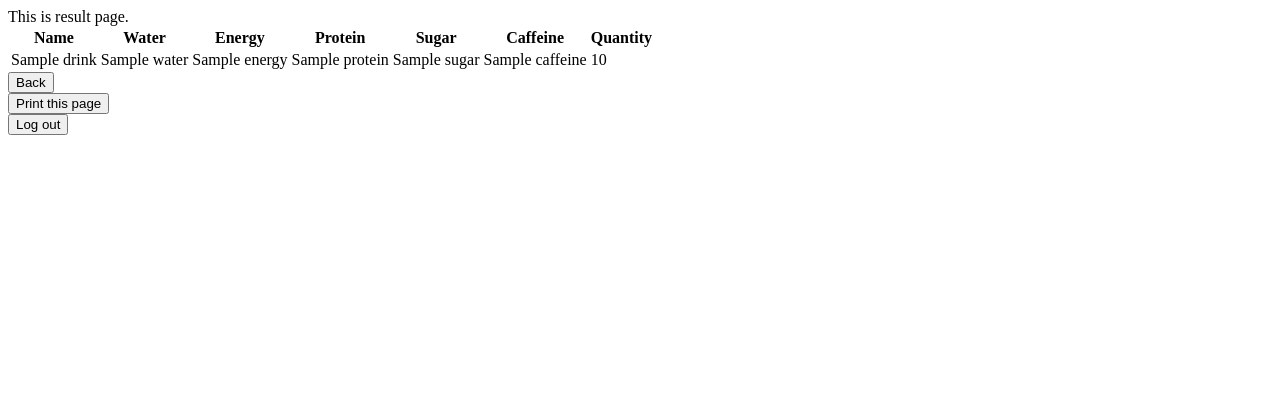
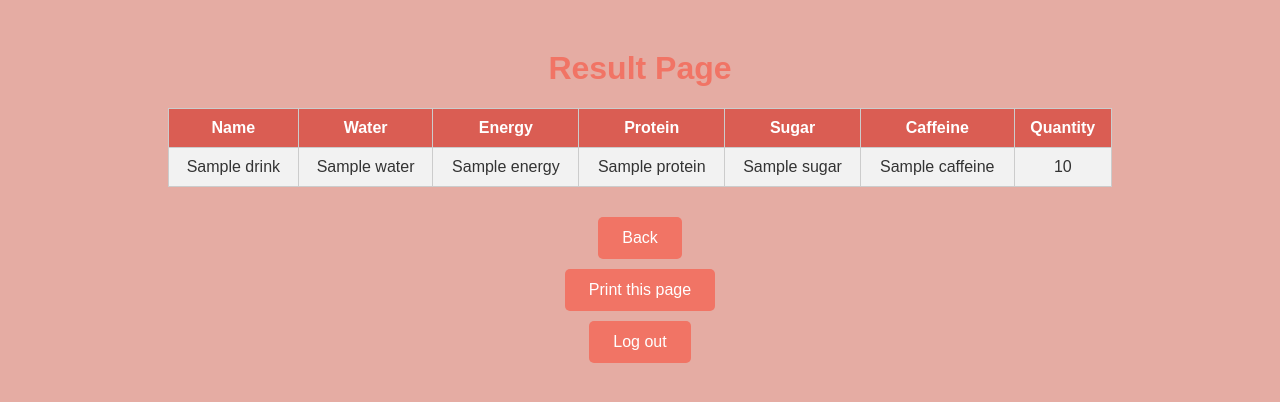
Before and after one commit to Zhu-Lifeng/Cloud-Computing-miniproject, a Python web app: template MainProject/templates/result.html in a window 1280 px wide. Shown: the top 402 px of the page. Run offline with Jinja, Linux system fonts and the light colour scheme; the template is opened without the code that fills it: most values are stand-ins (such as "Sample title", 1, 10 or a date in 2020).

Commit message:
Update result.html

```diff
--- a/MainProject/templates/result.html
+++ b/MainProject/templates/result.html
@@ -2,10 +2,61 @@
 <html lang="en">
 <head>
     <meta charset="UTF-8">
-    <title>This is result page.</title>
+    <meta name="viewport" content="width=device-width, initial-scale=1.0">
+    <title>Result Page</title>
+    <style>
+        body {
+            font-family: 'Arial', sans-serif;
+            background-color: #e5aca3;
+            color: #333;
+            text-align: center;
+            margin: 50px;
+        }
+
+        h1 {
+            color: #f17465;
+        }
+
+        table {
+            width: 80%;
+            margin: 20px auto;
+            border-collapse: collapse;
+        }
+
+        th, td {
+            border: 1px solid #ccc;
+            padding: 10px;
+        }
+
+        th {
+            background-color: #da5d53; /* Blue header background */
+            color: #fff;
+        }
+
+        tr:nth-child(even) {
+            background-color: #f2f2f2; /* Alternate row background color */
+        }
+
+        button {
+            background-color: #f17465; /* Blue button */
+            color: #fff;
+            padding: 12px 24px;
+            border: none;
+            border-radius: 5px;
+            cursor: pointer;
+            font-size: 16px;
+            margin-top: 10px;
+            transition: background-color 0.3s ease-in-out;
+        }
+
+        button:hover {
+            background-color: #0056b3; /* Darker blue on hover */
+        }
+    </style>
 </head>
 <body>
-This is result page.
+    <h1>Result Page</h1>
+
     <table>
         <tr>
             <th>Name</th>
@@ -19,12 +70,12 @@ This is result page.
         {% for drink in drinks %}
         <tr>
             <td>{{ drink.name }}</td>
-      <td>{{ drink. water}}</td>
-      <td>{{ drink. energy}}</td>
-      <td>{{ drink. protein}}</td>
-      <td>{{ drink. sugar}}</td>
-      <td>{{ drink. caffeine}}</td>
-      <td>{{ drink. quantity}}</td>
+            <td>{{ drink.water }}</td>
+            <td>{{ drink.energy }}</td>
+            <td>{{ drink.protein }}</td>
+            <td>{{ drink.sugar }}</td>
+            <td>{{ drink.caffeine }}</td>
+            <td>{{ drink.quantity }}</td>
         </tr>
         {% endfor %}
     </table>
```
Lines whose indentation alone changed are shown as unchanged.
